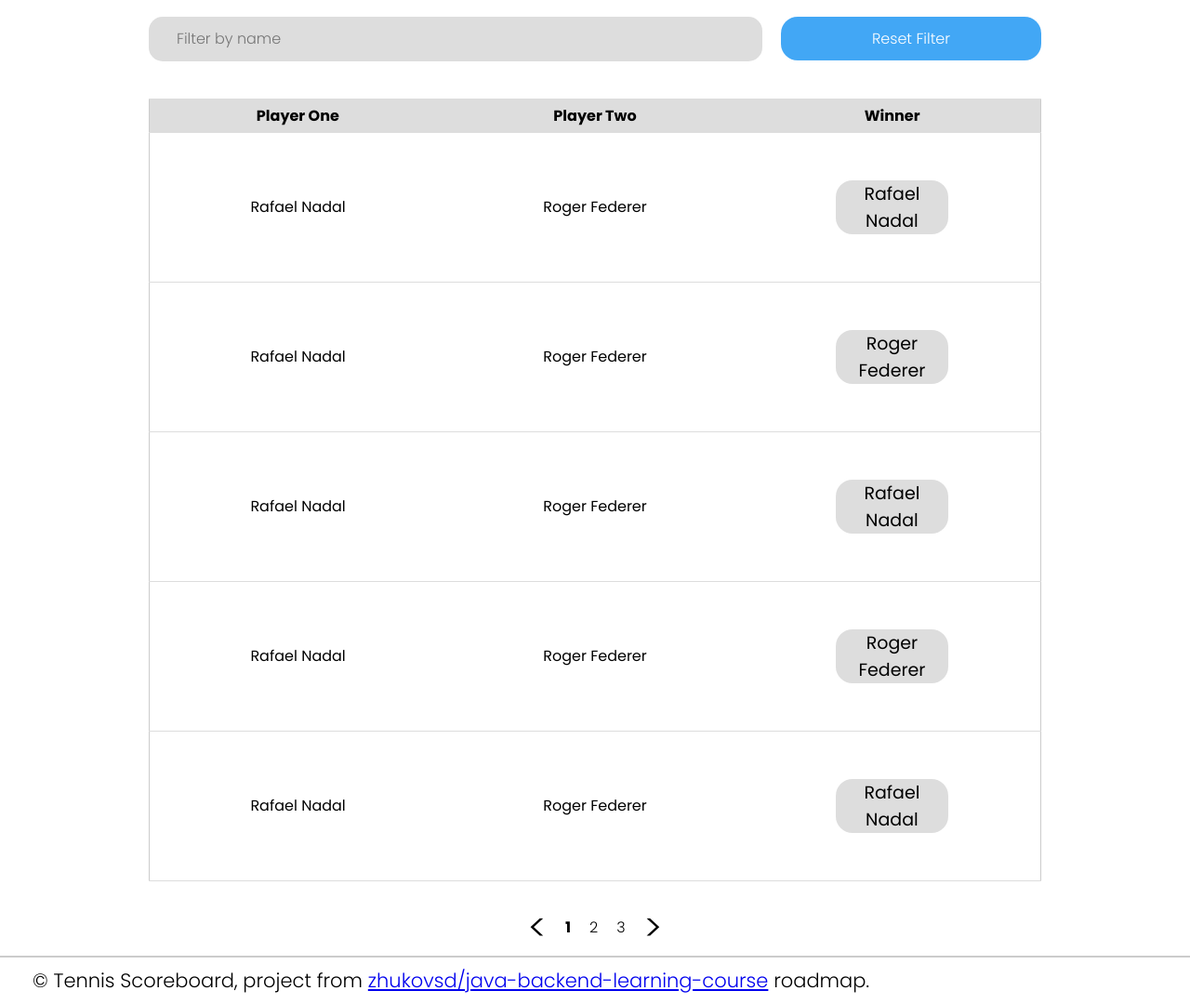
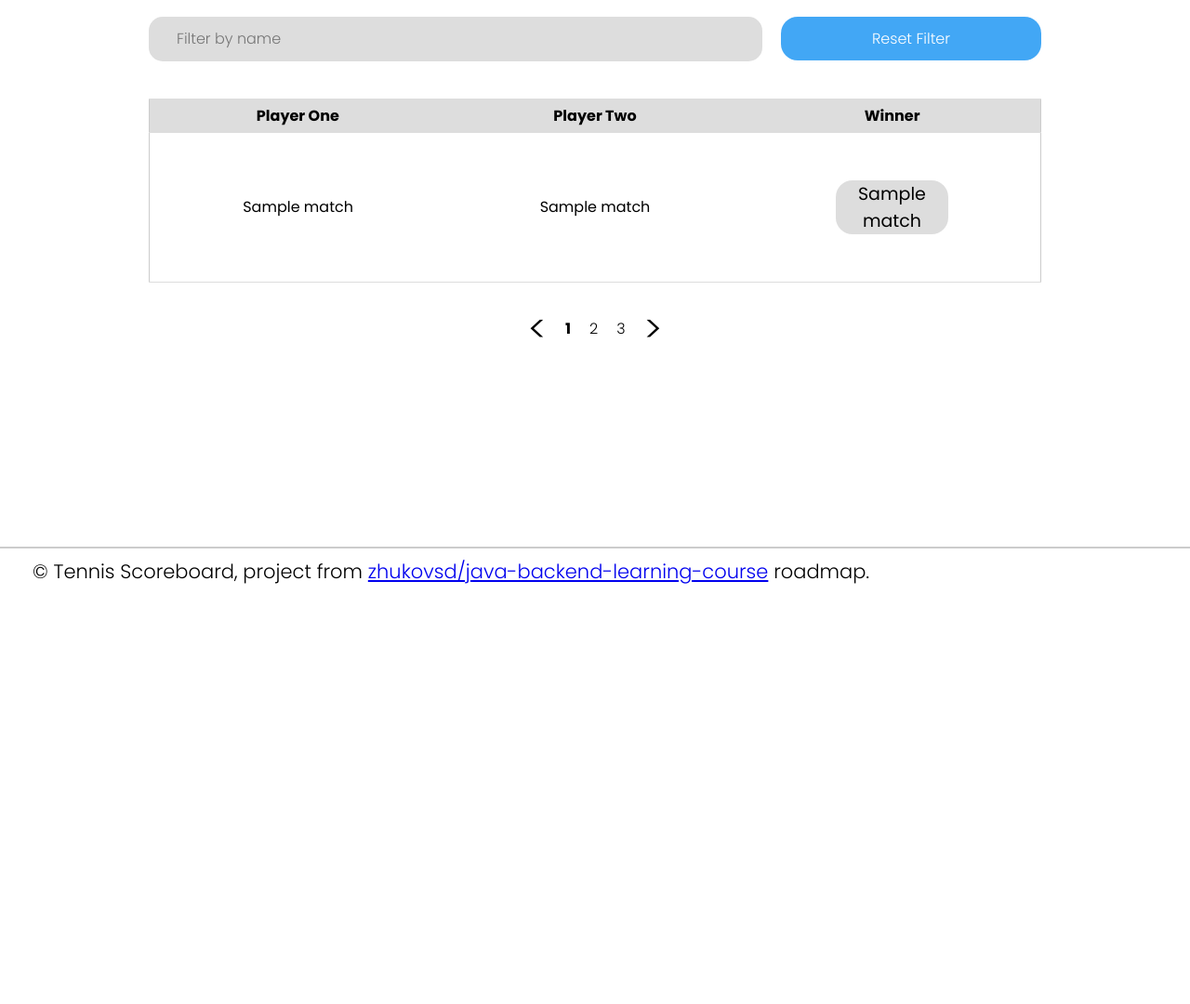
Before and after one commit to nibirietz/tennis-scoreboard, a Python web app: template src/tennis_scoreboard/templates/matches.html in a window 1280 px wide. Shown: the part 158-1238 px from the top of the page at 93% size. After the commit the page ends 786 px from the top, so only its background shows below. Run offline with Jinja, Linux system fonts and the light colour scheme; the template is opened without the code that fills it: most values are stand-ins (such as "Sample title", 1, 10 or a date in 2020).

Commit message:
add matches view

```diff
--- a/src/tennis_scoreboard/exceptions.py
+++ b/src/tennis_scoreboard/exceptions.py
@@ -8,3 +8,7 @@ class IdenticalPlayers(Exception):
 
 class MatchAlreadyExists(Exception):
     pass
+
+
+class MatchNonExists(Exception):
+    pass
--- a/src/tennis_scoreboard/templates/matches.html
+++ b/src/tennis_scoreboard/templates/matches.html
@@ -46,31 +46,13 @@
                 <th>Player Two</th>
                 <th>Winner</th>
             </tr>
+            {% for match in matches %}
             <tr>
-                <td>Rafael Nadal</td>
-                <td>Roger Federer</td>
-                <td><span class="winner-name-td">Rafael Nadal</span></td>
+                <td>{{ match.player1_name }}</td>
+                <td>{{ match.player2_name }}</td>
+                <td><span class="winner-name-td">{{ match.winner_name }}</span></td>
             </tr>
-            <tr>
-                <td>Rafael Nadal</td>
-                <td>Roger Federer</td>
-                <td><span class="winner-name-td">Roger Federer</span></td>
-            </tr>
-            <tr>
-                <td>Rafael Nadal</td>
-                <td>Roger Federer</td>
-                <td><span class="winner-name-td">Rafael Nadal</span></td>
-            </tr>
-            <tr>
-                <td>Rafael Nadal</td>
-                <td>Roger Federer</td>
-                <td><span class="winner-name-td">Roger Federer</span></td>
-            </tr>
-            <tr>
-                <td>Rafael Nadal</td>
-                <td>Roger Federer</td>
-                <td><span class="winner-name-td">Rafael Nadal</span></td>
-            </tr>
+            {% endfor %}
         </table>
 
         <div class="pagination">
```
Also changed, not shown: src/tennis_scoreboard/controller.py (+6 -2 lines), src/tennis_scoreboard/domain/match_service.py (+6 -3 lines).
